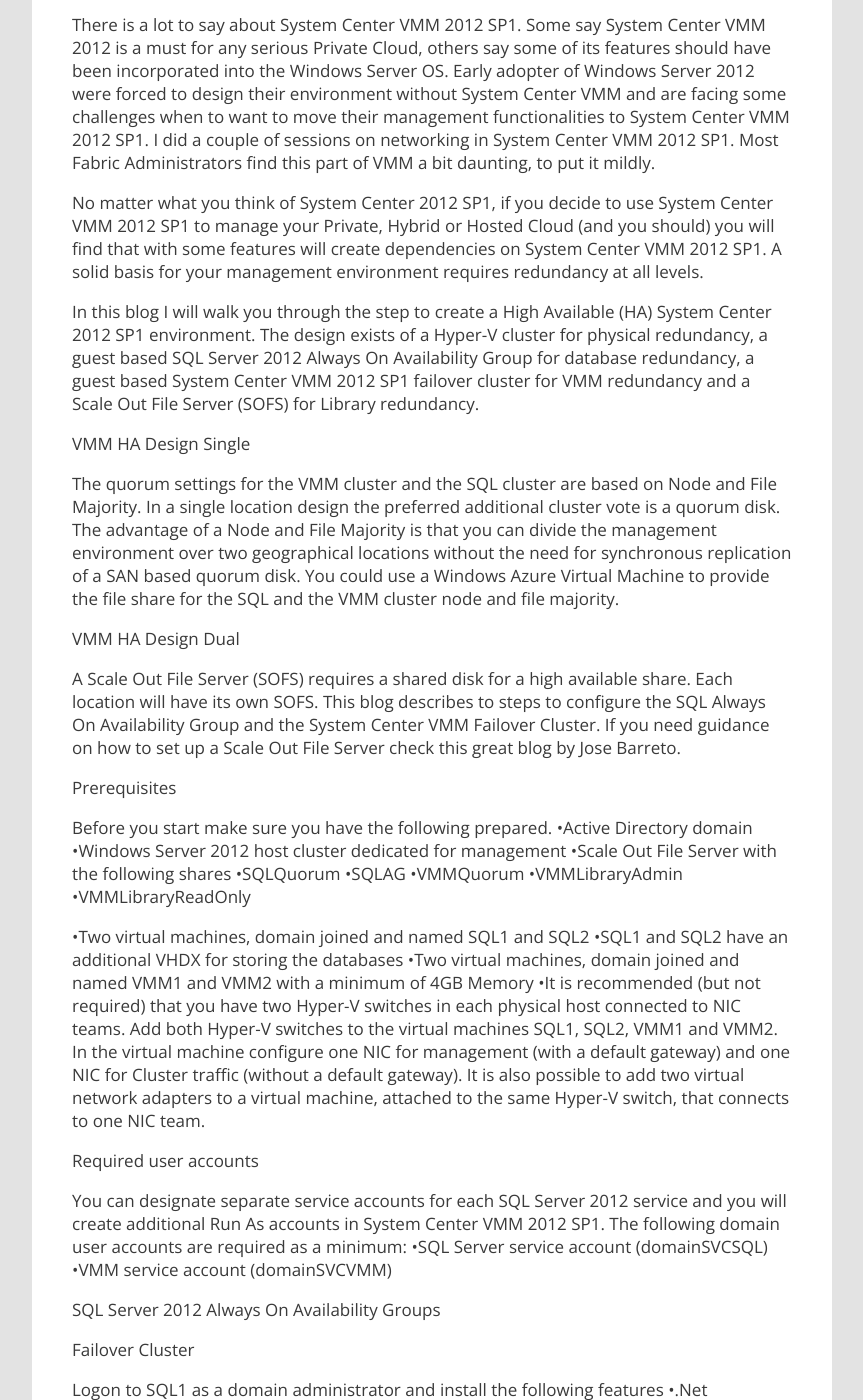
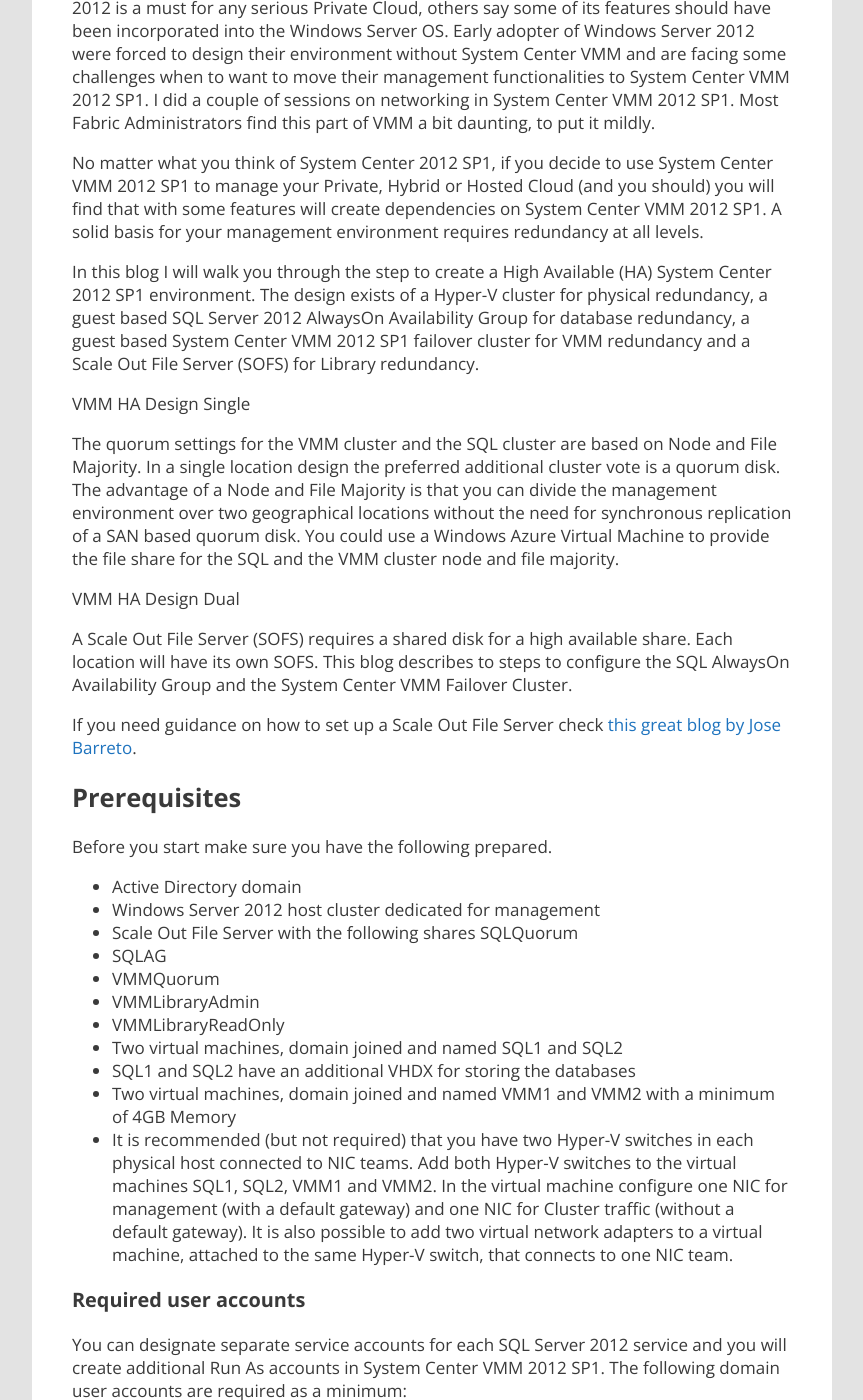
Before and after one commit to marcvaneijk/marcvaneijk.old, a Jekyll site: the page built from _posts/2013-05-21-sqlaoag.md, in a window 1280 px wide and 1400 px high, scrolled down 427 px. Shown: the whole window, without its empty margins (58-921 px from the left). Built offline with Jekyll 4.4.1, drawn with Linux system fonts in a browser that asks for light colours; nearby versions of some CDN libraries; some of the changed text lies outside the part shown.

Commit message:
Update 2013-05-21-sqlaoag.md

````diff
--- a/_posts/2013-05-21-sqlaoag.md
+++ b/_posts/2013-05-21-sqlaoag.md
@@ -5,13 +5,11 @@ author: Marc van Eijk
 title: System Center VMM 2012 SP1 High Availability with SQL Server 2012 Always On Availability Groups
 tags: Always On Availability Groups, Failover Clustering, HA, High Availability, Marc van Eijk, SCP, SQL, System Center 2012 SP1
 ---
-Introduction
-
 There is a lot to say about System Center VMM 2012 SP1. Some say System Center VMM 2012 is a must for any serious Private Cloud, others say some of its features should have been incorporated into the Windows Server OS. Early adopter of Windows Server 2012 were forced to design their environment without System Center VMM and are facing some challenges when to want to move their management functionalities to System Center VMM 2012 SP1. I did a couple of sessions on networking in System Center VMM 2012 SP1. Most Fabric Administrators find this part of VMM a bit daunting, to put it mildly.
 
 No matter what you think of System Center 2012 SP1, if you decide to use System Center VMM 2012 SP1 to manage your Private, Hybrid or Hosted Cloud (and you should) you will find that with some features will create dependencies on System Center VMM 2012 SP1. A solid basis for your management environment requires redundancy at all levels.
 
-In this blog I will walk you through the step to create a High Available (HA) System Center 2012 SP1 environment. The design exists of a Hyper-V cluster for physical redundancy, a guest based SQL Server 2012 Always On Availability Group for database redundancy, a guest based System Center VMM 2012 SP1 failover cluster for VMM redundancy and a Scale Out File Server (SOFS) for Library redundancy.
+In this blog I will walk you through the step to create a High Available (HA) System Center 2012 SP1 environment. The design exists of a Hyper-V cluster for physical redundancy, a guest based SQL Server 2012 AlwaysOn Availability Group for database redundancy, a guest based System Center VMM 2012 SP1 failover cluster for VMM redundancy and a Scale Out File Server (SOFS) for Library redundancy.
 
 VMM HA Design Single
 
@@ -19,37 +17,41 @@ The quorum settings for the VMM cluster and the SQL cluster are based on Node an
 
 VMM HA Design Dual
 
-A Scale Out File Server (SOFS) requires a shared disk for a high available share. Each location will have its own SOFS. This blog describes to steps to configure the SQL Always On Availability Group and the System Center VMM Failover Cluster. If you need guidance on how to set up a Scale Out File Server check this great blog by Jose Barreto.
+A Scale Out File Server (SOFS) requires a shared disk for a high available share. Each location will have its own SOFS. This blog describes to steps to configure the SQL AlwaysOn Availability Group and the System Center VMM Failover Cluster.
 
-Prerequisites
+If you need guidance on how to set up a Scale Out File Server check [this great blog by Jose Barreto](http://blogs.technet.com/b/josebda/archive/2012/08/23/windows-server-2012-scale-out-file-server-for-sql-server-2012-step-by-step-installation.aspx).
+
+## Prerequisites
 
 Before you start make sure you have the following prepared.
-•Active Directory domain
-•Windows Server 2012 host cluster dedicated for management
-•Scale Out File Server with the following shares •SQLQuorum
-•SQLAG
-•VMMQuorum
-•VMMLibraryAdmin
-•VMMLibraryReadOnly
 
-•Two virtual machines, domain joined and named SQL1 and SQL2
-•SQL1 and SQL2 have an additional VHDX for storing the databases
-•Two virtual machines, domain joined and named VMM1 and VMM2 with a minimum of 4GB Memory
-•It is recommended (but not required) that you have two Hyper-V switches in each physical host connected to NIC teams. Add both Hyper-V switches to the virtual machines SQL1, SQL2, VMM1 and VMM2. In the virtual machine configure one NIC for management (with a default gateway) and one NIC for Cluster traffic (without a default gateway). It is also possible to add two virtual network adapters to a virtual machine, attached to the same Hyper-V switch, that connects to one NIC team.
+- Active Directory domain
+- Windows Server 2012 host cluster dedicated for management
+- Scale Out File Server with the following shares SQLQuorum
+ * SQLAG
+ * VMMQuorum
+ * VMMLibraryAdmin
+ * VMMLibraryReadOnly
+- Two virtual machines, domain joined and named SQL1 and SQL2
+- SQL1 and SQL2 have an additional VHDX for storing the databases
+- Two virtual machines, domain joined and named VMM1 and VMM2 with a minimum of 4GB Memory
+- It is recommended (but not required) that you have two Hyper-V switches in each physical host connected to NIC teams. Add both Hyper-V switches to the virtual machines SQL1, SQL2, VMM1 and VMM2. In the virtual machine configure one NIC for management (with a default gateway) and one NIC for Cluster traffic (without a default gateway). It is also possible to add two virtual network adapters to a virtual machine, attached to the same Hyper-V switch, that connects to one NIC team.
 
-Required user accounts
+### Required user accounts
 
 You can designate separate service accounts for each SQL Server 2012 service and you will create additional Run As accounts in System Center VMM 2012 SP1. The following domain user accounts are required as a minimum:
-•SQL Server service account (domainSVCSQL)
-•VMM service account (domainSVCVMM)
 
-SQL Server 2012 Always On Availability Groups
+- SQL Server service account (domainSVCSQL)
+- VMM service account (domainSVCVMM)
 
-Failover Cluster
+## SQL Server 2012 AlwaysOn Availability Groups
+
+### Failover Cluster
 
 Logon to SQL1 as a domain administrator and install the following features
-•.Net Framework 3.5
-•Failover Clustering
+
+- .Net Framework 3.5
+- Failover Clustering
 
 After a default Windows Server 2012 installation the .NET Framework 3.5 installation files are not location on your hard drive. When you add the feature, Server Manager allows you to specify an additional path where the files are located.
 
@@ -65,9 +67,9 @@ Specify the name and IP address of the cluster. Please take note that this name
 
 When the cluster is successfully configured, logon to SQL1 with as a domain administrator.
 
-SQL Server 2012
+### SQL Server 2012
 
-Create a firewall rule on SQL1 and SQL2 that allows inbound TCP port 1433 and TCP port 5022. These ports are required for the SQL Server Always On Availability Group.
+Create a firewall rule on SQL1 and SQL2 that allows inbound TCP port 1433 and TCP port 5022. These ports are required for the SQL Server AlwaysOn Availability Group.
 
 20
 
@@ -79,7 +81,7 @@ In the server configuration tab of the installation wizard provide the domain se
 
 System Center VMM 2012 SP1 is compatible with the default SQL Server 2012 collation Latin_General_CI_AS.
 
-The Database Engine Configuration tab of the installation wizard allows you to select an Authentication Mode. For System Center VMM 2012 SP1 HA you can use Windows authentication mode. SQL Server 2012 SP1 Always On Availability Groups replicates databases that are stored on local disks on the SQL Servers. Shared storage is not required. Specify a location for the databases on the Data Directories Tab.
+The Database Engine Configuration tab of the installation wizard allows you to select an Authentication Mode. For System Center VMM 2012 SP1 HA you can use Windows authentication mode. SQL Server 2012 SP1 AlwaysOn Availability Groups replicates databases that are stored on local disks on the SQL Servers. Shared storage is not required. Specify a location for the databases on the Data Directories Tab.
 
 07
 
@@ -89,17 +91,18 @@ Logon to SQL1 and open SQL configuration and services, right click SQL Server se
 
 13
 
-Open the Always On High Availability tab and enable Always On Availability Groups.
+Open the AlwaysOn High Availability tab and enable AlwaysOn Availability Groups.
 
 14
 
 Restart the SQL Server Service and repeat these steps on SQL2.
 
 We need to enable the Availability Group before we can use the Availability Group Listener. This procedure requires a database. We will manually delete this temporary database when System Center VMM 2012 SP1 has created its database in the Availability Group. Each database that will be added to the availability group must meet two prerequisites.
-•Database recovery model must be set to Full
-•A backup of the database is completed
 
-Logon to SQL1 as a domain administrator. Open SQL Server Management Studio. Create a database. The name is not really relevant. I used Enable Always On so the role of the database is clear.
+- Database recovery model must be set to Full
+- A backup of the database is completed
+
+Logon to SQL1 as a domain administrator. Open SQL Server Management Studio. Create a database. The name is not really relevant. I used Enable AlwaysOn so the role of the database is clear.
 
 Open the properties of the SQL server, select the Logging tab and verify that the recovery model is set to Full.
 
@@ -149,13 +152,13 @@ Start the Create Cluster wizard after the tests complete without errors. You nee
 
 25
 
-System Center VMM 2012 SP1 requires the Deployment Tools and the Windows Preinstallation Environment features from the Windows Assessment and Deployment Kit (ADK). You can download the Windows Assessment and Deployment Kit here (http://www.microsoft.com/en-us/download/details.aspx?id=30652). Select the required features in the ADK installation wizard.
+System Center VMM 2012 SP1 requires the Deployment Tools and the Windows Preinstallation Environment features from the Windows Assessment and Deployment Kit (ADK). You can download the Windows Assessment and Deployment Kit [here](http://www.microsoft.com/en-us/download/details.aspx?id=30652). Select the required features in the ADK installation wizard.
 
 08
 
 Before we start the System Center VMM 2012 SP1 setup add the VMM service account (hypervnuSVCVMM) to the local administrators group on server VMM1 and VMM2.
 
-Logon to server VMM1 as a domain administrator and run the System Center 2012 VMM SP1 setup. The prerequisite check should complete without warnings or errors. In the Database configuration screen specify the SQL Server 2012 Always On Availability Group DNS listener we created earlier (in this example SQL). The wizard will communicate with the SQL server to verify the SQL Server environment. If you have not changed the default port in SQL Server it is not necessary to enter the port number in the wizard.
+Logon to server VMM1 as a domain administrator and run the System Center 2012 VMM SP1 setup. The prerequisite check should complete without warnings or errors. In the Database configuration screen specify the SQL Server 2012 AlwaysOn Availability Group DNS listener we created earlier (in this example SQL). The wizard will communicate with the SQL server to verify the SQL Server environment. If you have not changed the default port in SQL Server it is not necessary to enter the port number in the wizard.
 
 The cluster configuration screen allows you to specify the System Center VMM 2012 SP1 cluster name and IP address (in this example VMM). These settings are used when clients are accessing the environment.
 
@@ -177,7 +180,9 @@ When the object is created and the permissions are applied we can continue with
 
 Please take note of the misleading dot at the end of the example. You could mistake the example to enter the location is the following format.
 
+```
 CN=VMMDKM,DC=hyper-v,DC=nu.
+```
 
 This dot at the end will result in the following error.
 
@@ -185,17 +190,19 @@ This dot at the end will result in the following error.
 
 The error is not related to permissions. Entering the common name without the ending dot will result in a successful validation by the setup wizard.
 
+```
 CN=VMMDKM,DC=hyper-v,DC=nu
+```
 
 The Port configuration screen allows you to change the ports used for various VMM features. It is not supported to host a Virtual Machine Library on a System Center VMM 2012 SP1 node in a high available environment. The setup wizard will prevent you from doing so by greying out the Library configuration screen.
 
 37
 
 When the setup wizard completes you will probably end up with the following errors.
-•Starting the clustered VMM service VMM failed. Ensure that the user has permission, the VMM service is installed properly, and cluster resources can be brought online.
-•A service connection point (SCP) could not be registered in Active Directory Domain Services (AD DS) for the VMM management server. Run “C:Program FilesMicrosoft System Center 2012Virtual Machine ManagersetupConfigureSCPTool.exe –install VMM.hyper-v.nu HYPERVNUVMM$” in a command windows and then check AD DS. If a SCP is not registered, VMM consoles on other computers will not be able to connect to this VMM management server and deploying a Hyper-V host to a bare-metal computer will not work.
+Starting the clustered VMM service VMM failed. Ensure that the user has permission, the VMM service is installed properly, and cluster resources can be brought online.
+A service connection point (SCP) could not be registered in Active Directory Domain Services (AD DS) for the VMM management server. Run `"C:\Program Files\Microsoft System Center 2012\Virtual Machine Manager\setup\ConfigureSCPTool.exe –install VMM.hyper-v.nu HYPERVNUVMM$"` in a command windows and then check AD DS. If a SCP is not registered, VMM consoles on other computers will not be able to connect to this VMM management server and deploying a Hyper-V host to a bare-metal computer will not work.
 
-Starting the clustered VMM service failed
+### Starting the clustered VMM service failed
 
 A high available System Center VMM 2012 SP1 installation is configured as a generic cluster service. When you open the failover cluster manager on VMM1 you will notice that the VMM clustered service is in the status failed.
 
@@ -207,19 +214,22 @@ The Failover cluster virtual network name account does not have the required per
 
 After applying the settings open the failover cluster manager on VMM1 again. You should now be able to start the VMM clustered service. When the clustered service is started an additional failover cluster virtual network name account (in our example VMM) is created in the same Organization Unit.
 
-A service connection point (SCP) could not be registered in Active Directory
+### A service connection point (SCP) could not be registered in Active Directory
 
 The service connection point for System Center VMM 2012 is a child object to the failover cluster virtual network name account that was created in the previous step. Since this parent object could not be created during the installation, the creation of the child object also failed. Before we can resolve this issue the VMM clustered service must be successfully started (which ensures the required object in Active Directory is present).
 
 Open a command prompt on VMM1 as domain administrator and run the following commands.
 
-Cd C:Program FilesMicrosoft System Center 2012Virtual Machine Managersetup
-
+```
+Cd C:\Program Files\Microsoft System Center 2012\Virtual Machine Manager\setup
 ConfigureSCPTool.exe -Install <Client Access Point FQDN> <domain><Client Access Point NetBIOS Name>$
+```
 
 In this example
 
+```
 ConfigureSCPTool.exe -Install VMM.hyper-v.nu HYPERVNUVMM$
+```
 
 66
 
@@ -229,23 +239,26 @@ This command creates a service connection point object as a child object to the
 
 If you skip this step and install the second VMM server in the cluster the setup wizard will result with the same error but a different command to resolve the issue.
 
-Cd C:Program FilesMicrosoft System Center 2012Virtual Machine Managersetup
-
+```
+Cd C:\Program Files\Microsoft System Center 2012\Virtual Machine Manager\setup
 ConfigureSCPTool.exe -AddNode <Client Access Point FQDN> <domain><Client Access Point NetBIOS Name>$
+```
 
 In this example
 
+```
 ConfigureSCPTool.exe -AddNode VMM.hyper-v.nu HYPERVNUVMM$
+```
 
 Please take not that running the AddNode command will not create the SCP.
 
-Preventing the issues
+### Preventing the issues
 
 The issues can be prevented by applying the create computer objects permissions to the vmmcluster failover cluster virtual network name account before running System Center VMM 2012 SP1 setup.
 
-Enable high availability for the System Center VMM 2012 SP1 database
+## Enable high availability for the System Center VMM 2012 SP1 database
 
-Before adding the second node to the VMM cluster it is a good idea to test the availability of the database in the SQL Server Always On Availability Group. Login to SQL1 and open the SQL Server Management Studio. To prepare the VMM database for the availability group the logging model must be adjusted to Full. Open the properties of the VirtualManagerDB database and select the options tab. Change the Recovery model from Simple to Full.
+Before adding the second node to the VMM cluster it is a good idea to test the availability of the database in the SQL Server AlwaysOn Availability Group. Login to SQL1 and open the SQL Server Management Studio. To prepare the VMM database for the availability group the logging model must be adjusted to Full. Open the properties of the VirtualManagerDB database and select the options tab. Change the Recovery model from Simple to Full.
 
 45
 
@@ -255,13 +268,13 @@ Next an initial backup of the database must be performed before we can add it to
 
 The Add Database to Availability Group wizard will display all available databases and if they meet the requirements to be added to the Availability Group. Select the VirtualManagerDB database. Select a full data synchronization and complete the wizard.
 
-The VirtualMachineDB database is now part of the SQL Server Always On Availability Group and can be moved to SQL2 by failing over the availability group. Open the Failover Cluster Manager on SQL1, right click the SQL clustered service, select move and select node SQL2.
+The VirtualMachineDB database is now part of the SQL Server AlwaysOn Availability Group and can be moved to SQL2 by failing over the availability group. Open the Failover Cluster Manager on SQL1, right click the SQL clustered service, select move and select node SQL2.
 
 The failover will complete successfully. But the Failover Cluster manager on VMM1 will display the VMM clustered service in a failed status.
 
 55
 
-SQL Server Availability Groups synchronizes databases between the cluster nodes. Other settings are not synchronized. When you compare the Logins between SQL1 and SQL2 you will notice that SQL2 does not have a login for the VMM service account (in this example hypervnuSVCVMM).
+SQL Server Availability Groups synchronizes databases between the cluster nodes. Other settings are not synchronized. When you compare the Logins between SQL1 and SQL2 you will notice that SQL2 does not have a login for the VMM service account (in this example hypervnu\SVCVMM).
 
 56
 
@@ -271,11 +284,12 @@ Right click logins in SQL Server management studio connected to SQL2 and select
 
 After adding the account the VMM clustered service can be started successfully. The SQL Server Availability group is now configured correctly for System Center VMM 2012 SP1.
 
-System Center Virtual Machine Manager 2012 SP1 High Availability second node
+## System Center Virtual Machine Manager 2012 SP1 high availability – the second node
 
-With the VMM database in an operational SQL Server Always On availability Group we are ready to add the second node to the System Center VMM 2012 SP1 cluster. Before running the setup wizard verify the prerequisites on VMM2 are completed.
-•Installed the Deployment Tools and the Windows Preinstallation Environment features from the Windows Assessment and Deployment Kit (ADK)
-•Added the VMM service account (hypervnuSVCVMM) to the local administrators group
+With the VMM database in an operational SQL Server AlwaysOn availability Group we are ready to add the second node to the System Center VMM 2012 SP1 cluster. Before running the setup wizard verify the prerequisites on VMM2 are completed.
+
+- Installed the Deployment Tools and the Windows Preinstallation Environment features from the Windows Assessment and Deployment Kit (ADK)
+- Added the VMM service account (hypervnu\SVCVMM) to the local administrators group
 
 After verifying the prerequisites start the System Center VMM 2012 SP1 setup wizard. The setup wizard will detect that VMM2 is part of a Failover Cluster and prompt you to add this server as a node.
 
@@ -287,8 +301,11 @@ The Database configuration screen will be grayed out. In the Configure service a
 
 Open a Failover Cluster manager console on VMM2 and move the VMM clustered service from VMM1 to VMM2. With all servers in place you now own yourself a high svailable System Center 2012 SP1 environment, with high availability at the host level, the database level and the VMM level.
 
-More information
+## More information
 
-Introduction to Failover Clustering with Windows Server 2012
+- [Introduction to Failover Clustering with Windows Server 2012](http://channel9.msdn.com/Events/MMS/2013/WS-B317)
+- [Windows Server 2012 Scale-Out File Server for SQL Server 2012 – Step-by-step Installation](http://blogs.technet.com/b/josebda/archive/2012/08/23/windows-server-2012-scale-out-file-server-for-sql-server-2012-step-by-step-installation.aspx)
 
-Windows Server 2012 Scale-Out File Server for SQL Server 2012 – Step-by-step Installation
+### Note
+
+I got a small slap on the wrist from [Allan Hirt](http://twitter.com/SQLHA) on using the proper terminology for SQL Server AlwaysOn Availability Group. Reading his post [AlwaysOn is the New Active/Passive and Active/Active](http://www.sqlha.com/2013/04/29/alwayson-is-the-new-activepassive-and-activeactive/) made me think of people that reply to your email but misspell your name. Come on, it’s right there at the bottom of my initial mail. Allan, I apologize ;-) I rectified Always On to AlwaysOn.
````
Also changed, not shown: other parts of _posts/2013-05-21-sqlaoag.md (+1 -1 lines).
